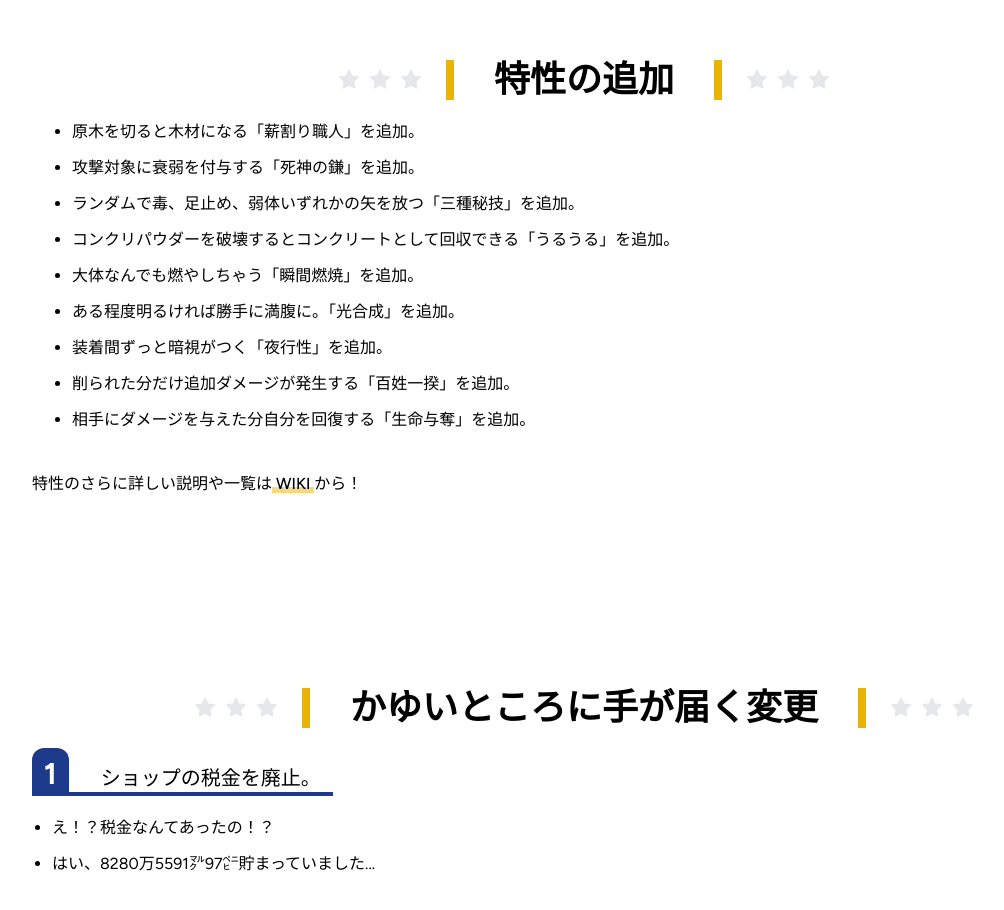
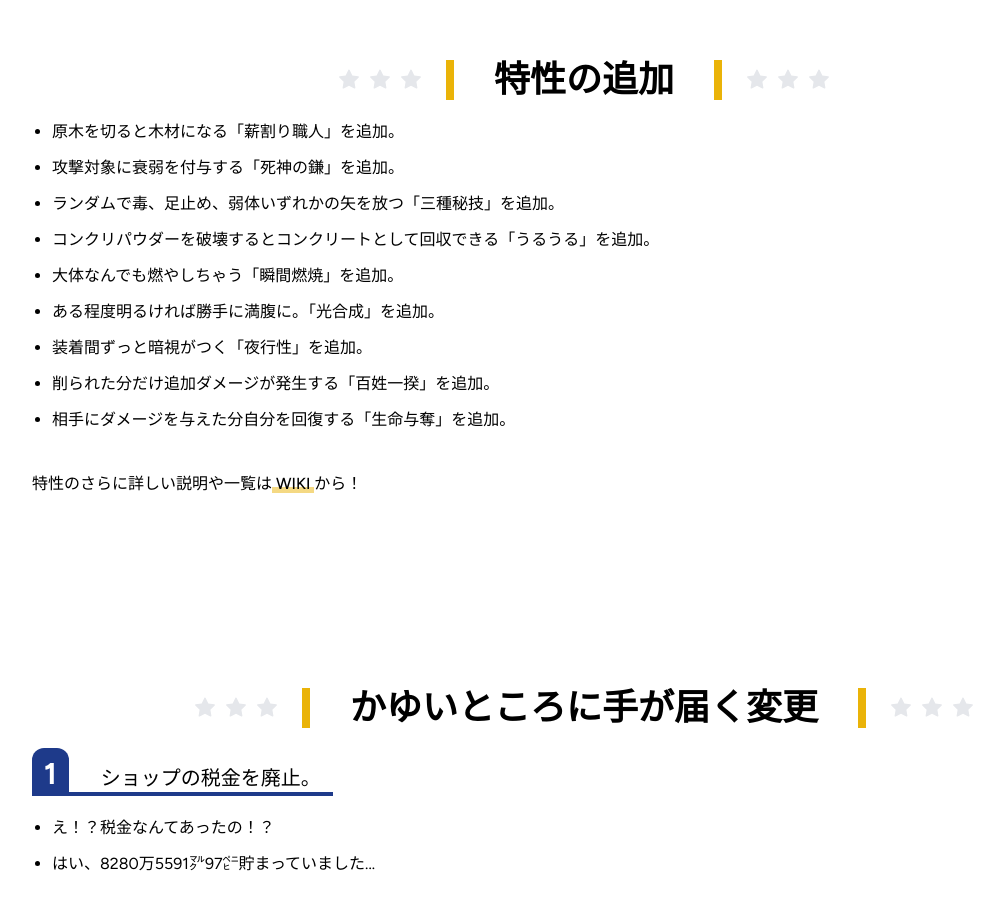
Before and after one commit to Mikage-Server/website, a Next.js app: page /news/spring-update-2024 in a window 1280 px wide. Shown: the part 2700-3610 px from the top of the page, without its empty margins (96-1100 px from the left). Built offline with nearby package versions, Linux system fonts and the light colour scheme; no server answers.

Commit message:
Improve: 特性の追加説明の箇条書きだけ中央に寄っているのを修正

```diff
--- a/app/(main)/news/spring-update-2024/Tokuse.tsx
+++ b/app/(main)/news/spring-update-2024/Tokuse.tsx
@@ -9,7 +9,7 @@ export default function Tokuse() {
 
       <article className="px-6 md:px-12">
         <div className="mt-10 md:mt-5">
-          <ul className="pl-10 list-disc">
+          <ul className="pl-5 list-disc">
             <li>
               原木を切ると木材になる「薪割り職人」を追加。
             </li>
```
